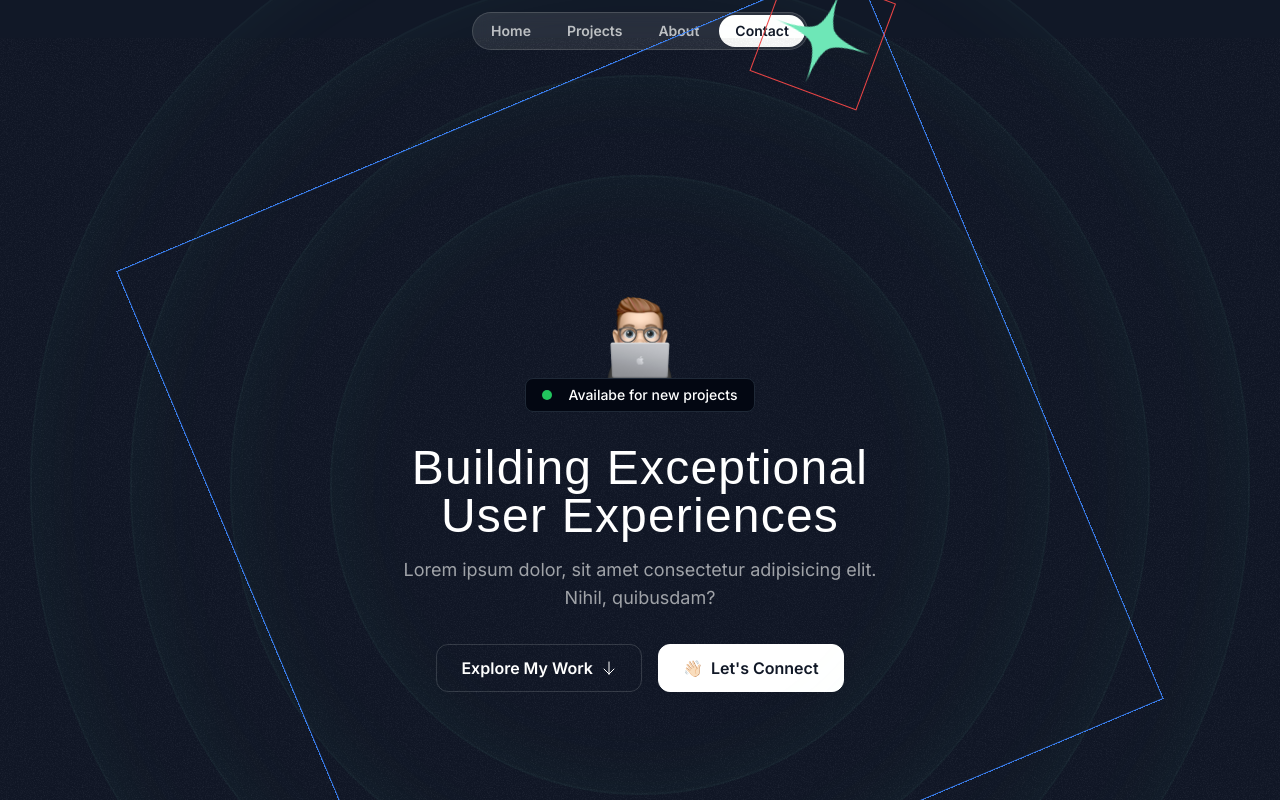
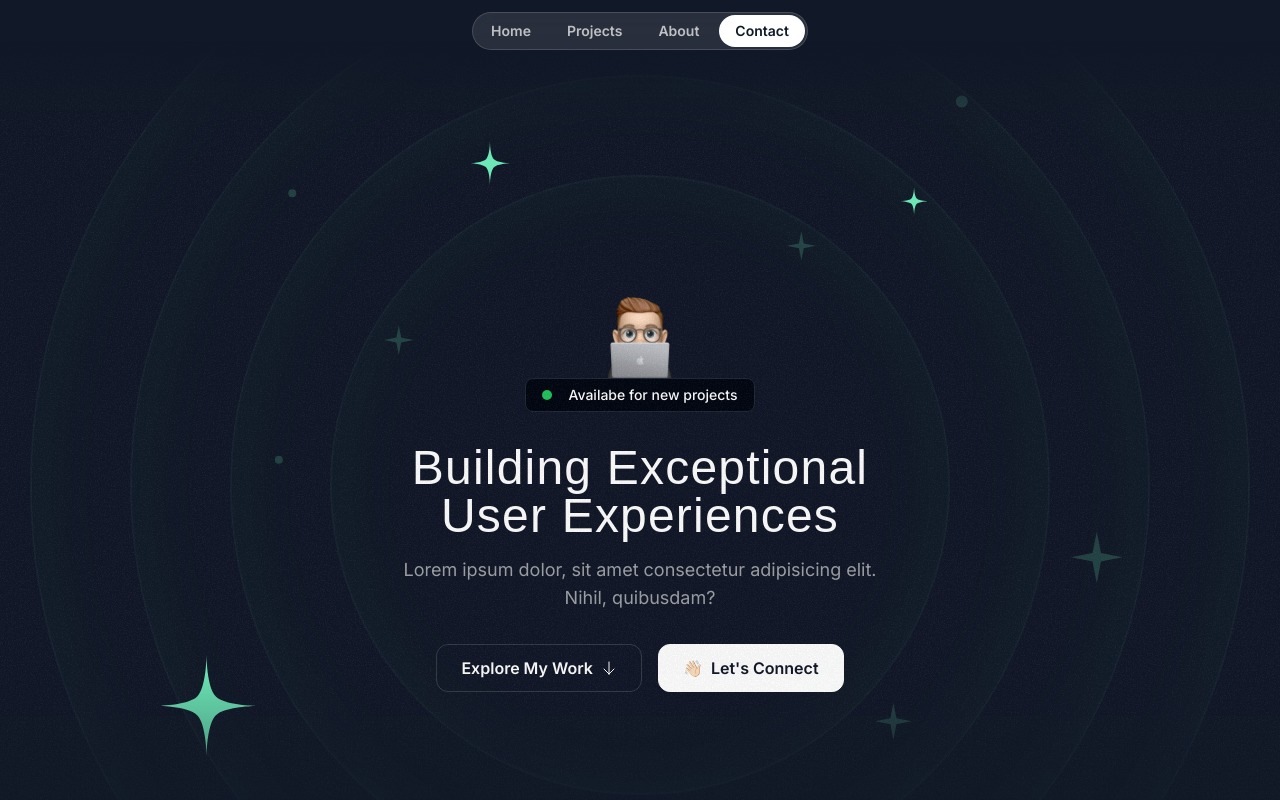
Before and after one commit to ppete10/melt-portfolio, a Next.js app: page / in a window 1280 px wide. Shown: the top 800 px of the page. Built offline with nearby package versions, Linux system fonts and the light colour scheme; a web font is replaced by a local one.

Commit message:
updates Hero Section

```diff
--- /dev/null
+++ b/src/components/HeroOrbit.tsx
@@ -0,0 +1,29 @@
+import { PropsWithChildren } from "react";
+
+export const HeroOrbit = ({
+  children,
+  size,
+  rotation,
+}: PropsWithChildren<{ size: number; rotation: number }>) => {
+  return (
+    <div className="absolute left-1/2 top-1/2 -translate-x-1/2 -translate-y-1/2">
+      <div
+        className="flex items-start justify-start"
+        style={{
+          transform: `rotate(${rotation}deg)`,
+          height: `${size}px`,
+          width: `${size}px`,
+        }}
+      >
+        <div
+          className="inline-flex"
+          style={{
+            transform: `rotate(${rotation * -1}deg)`,
+          }}
+        >
+          {children}
+        </div>
+      </div>
+    </div>
+  );
+};
--- a/src/sections/Header.tsx
+++ b/src/sections/Header.tsx
@@ -1,6 +1,6 @@
 export const Header = () => {
   return (
-    <div className="flex justify-center items-center relative top-3">
+    <div className="flex justify-center items-center relative top-3 z-10">
       <nav className="flex gap-1 p-0.5 border border-white/15 rounded-full bg-white/10 backdrop-blur">
         <a href="#" className="nav-item">
           Home
--- a/src/sections/Hero.tsx
+++ b/src/sections/Hero.tsx
@@ -3,10 +3,13 @@ import Image from "next/image";
 import ArrowDown from "@/assets/icons/arrow-down.svg";
 import grainImage from "@/assets/images/grain.jpg";
 import StarIcon from "@/assets/icons/star.svg";
+import SparkleIcon from "@/assets/icons/sparkle.svg";
+import { HeroOrbit } from "@/components/HeroOrbit";
 
 export const HeroSection = () => {
   return (
     <div className="py-32 md:py-48 lg:py-60 relative z-0 overflow-x-clip">
+      <div className="absolute inset-0 [mask-image:linear-gradient(to_bottom,transparent,black_10%,black_70%,transparent)]">
         <div
           className="absolute inset-0 -z-30 opacity-5"
           style={{
@@ -17,12 +20,36 @@ export const HeroSection = () => {
         <div className="size-[820px] hero-ring"></div>
         <div className="size-[1020px] hero-ring"></div>
         <div className="size-[1220px] hero-ring"></div>
-      <div className="absolute left-1/2 top-1/2 -translate-x-1/2 -translate-y-1/2">
-        <div className="border border-blue-500 size-[800px] animate-spin [animation-duration:30s]">
-          <div className="border border-red-500 inline-flex animate-spin [animation-duration:5s]">
+        <HeroOrbit size={800} rotation={-72}>
           <StarIcon className="size-28 text-emerald-300" />
-          </div>
-        </div>
+        </HeroOrbit>
+        <HeroOrbit size={550} rotation={20}>
+          <StarIcon className="size-12 text-emerald-300" />
+        </HeroOrbit>
+        <HeroOrbit size={590} rotation={89}>
+          <StarIcon className="size-8 text-emerald-300" />
+        </HeroOrbit>
+        <HeroOrbit size={430} rotation={-14}>
+          <SparkleIcon className="size-8 text-emerald-300/20" />
+        </HeroOrbit>
+        <HeroOrbit size={440} rotation={79}>
+          <SparkleIcon className="size-8 text-emerald-300/20" />
+        </HeroOrbit>
+        <HeroOrbit size={530} rotation={178}>
+          <SparkleIcon className="size-10 text-emerald-300/20" />
+        </HeroOrbit>
+        <HeroOrbit size={710} rotation={144}>
+          <SparkleIcon className="size-14 text-emerald-300/20" />
+        </HeroOrbit>
+        <HeroOrbit size={720} rotation={85}>
+          <div className="size-3 rounded-full bg-emerald-300/20" />
+        </HeroOrbit>
+        <HeroOrbit size={520} rotation={-41}>
+          <div className="size-2 rounded-full bg-emerald-300/20" />
+        </HeroOrbit>
+        <HeroOrbit size={650} rotation={-5}>
+          <div className="size-2 rounded-full bg-emerald-300/20" />
+        </HeroOrbit>
       </div>
       <div className="container">
         <div className="flex flex-col items-center">
```
Lines whose indentation alone changed are shown as unchanged.
